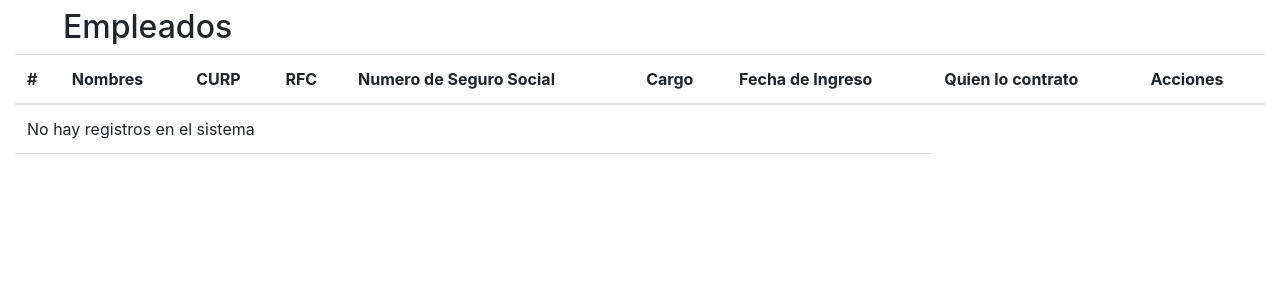
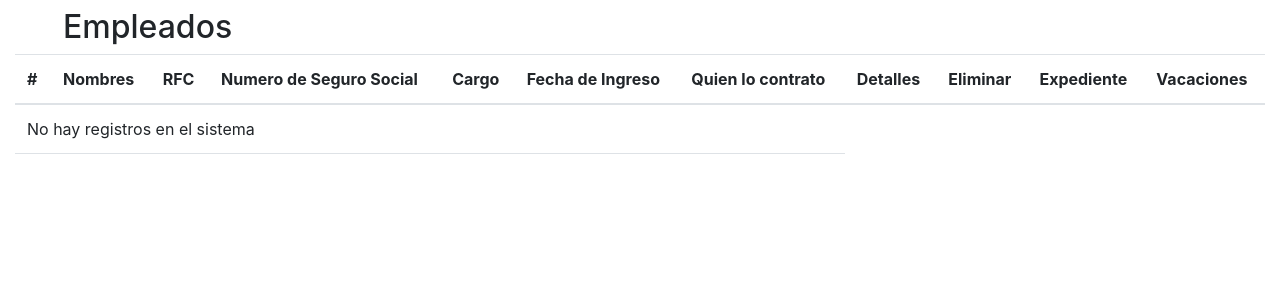
Before and after one commit to BenjaminCoderSW/RH_system, a PHP site: page /index.php?vista=employee_list in a window 1280 px wide. Shown: the part 86-386 px from the top of the page. Run offline with PHP 8.4, Linux system fonts and the light colour scheme; the visitor is signed in with stand-in values (Sample User, id 1); data that the repository does not hold is empty; some libraries are stand-ins or nearby versions.

Commit message:
Se quito el curp en el listado de empleados

```diff
--- a/php/empleado_lista.php
+++ b/php/empleado_lista.php
@@ -33,13 +33,15 @@ $tabla .= '
             <tr class="has-text-centered">
                 <th>#</th>
                 <th>Nombres</th>
-                <th>CURP</th>
                 <th>RFC</th>
                 <th>Numero de Seguro Social</th>
                 <th>Cargo</th>
                 <th>Fecha de Ingreso</th>
                 <th>Quien lo contrato</th>
-                <th colspan="4">Acciones</th>
+                <th>Detalles</th>
+                <th>Eliminar</th>
+                <th>Expediente</th>
+                <th>Vacaciones</th>
             </tr>
         </thead>
         <tbody>
@@ -63,7 +65,6 @@ if ($total >= 1 && $pagina <= $Npaginas) {
             <tr class="has-text-centered">
                 <td>' . $contador . '</td>
                 <td>' . $rows['empleado_nombres'] . '</td>
-                <td>' . $rows['empleado_curp'] . '</td>
                 <td>' . $rows['empleado_rfc'] . '</td>
                 <td>' . $rows['empleado_nss'] . '</td>
                 <td>' . $rows['empleado_puesto_de_trabajo'] . '</td>
--- a/php/empleado_lista_search.php
+++ b/php/empleado_lista_search.php
@@ -41,7 +41,6 @@ $tabla .= '
             <tr class="has-text-centered">
                 <th>#</th>
                 <th>Nombres</th>
-                <th>CURP</th>
                 <th>RFC</th>
                 <th>Numero de Seguro Social</th>
                 <th>Cargo</th>
@@ -63,7 +62,6 @@ if ($total >= 1 && $pagina <= $Npaginas) {
             <tr class="has-text-centered">
                 <td>' . $contador++ . '</td>
                 <td>' . $rows['empleado_nombres'] . '</td>
-                <td>' . $rows['empleado_curp'] . '</td>
                 <td>' . $rows['empleado_rfc'] . '</td>
                 <td>' . $rows['empleado_nss'] . '</td>
                 <td>' . $rows['empleado_puesto_de_trabajo'] . '</td>
--- a/vistas/employee_search.php
+++ b/vistas/employee_search.php
@@ -76,7 +76,7 @@
 
             $pagina=limpiar_cadena($pagina);
             $url="index.php?vista=employee_search&page="; /* <== */
-            $registros=1;
+            $registros=20;
             $busqueda=$_SESSION['busqueda_empleado']; /* <== */
 
             if (!isset($_SESSION['busqueda_empleado_estado'])) {
```
